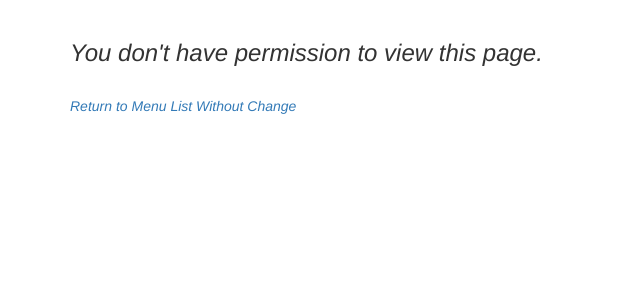
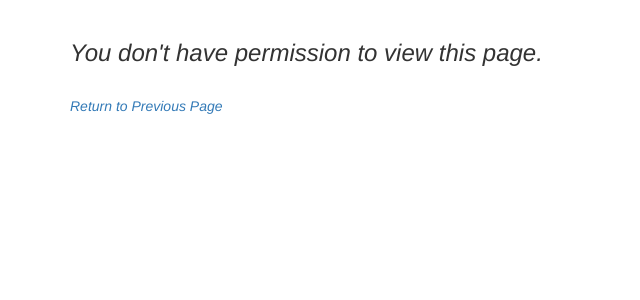
Before and after one commit to emilycharris/restaurant_app, a Django app: the page made by restaurant/urls.py in a window 1280 px wide. Shown: the part 52-352 px from the top of the page, without its empty margins (0-640 px from the left). Run offline with Django 3.2, Linux system fonts and the light colour scheme; the visitor is signed in with stand-in values (Sample User, id 1); some libraries are stand-ins or nearby versions.

Commit message:
final tweaks, ready to submit

```diff
--- a/restaurant/urls.py
+++ b/restaurant/urls.py
@@ -31,7 +31,6 @@ urlpatterns = [
     url(r'^accounts/profile/$', login_required(ProfileUpdateView.as_view()), name="profile_update_view"),
     url(r'^menu_item_create/$', login_required(MenuItemCreateView.as_view()), name='menu_item_create_view'),
     url(r'^menu_item_list/$', login_required(MenuItemListView.as_view()), name='menu_item_list_view'),
-    url(r'^menu_item_detail/(?P<pk>\d+)/$', login_required(MenuItemDetailView.as_view()), name='menu_item_detail_view'),
     url(r'^update_menu_item/(?P<pk>\d+)/$', login_required(MenuItemUpdateView.as_view()), name='menu_item_update_view'),
     url(r'^delete_menu_item/(?P<pk>\d+)/$', login_required(MenuItemDeleteView.as_view()), name='menu_item_delete_view'),
     url(r'^order_create/$', login_required(OrderCreateView.as_view()), name='order_create_view'),
--- a/templates/app/menu_form.html
+++ b/templates/app/menu_form.html
@@ -19,10 +19,16 @@
       <a class="btn btn-danger" href="{% url 'menu_item_delete_view' object.pk %}" role="button" style="float:right">Delete Menu Item</a>
       {% endif %}
   </form>
+  <br>
+  <a href={% url 'menu_item_list_view' %}><em>Return to Menu List Without Change</em></a>
+
+
+
   {% else %}
   <h3><em>You don't have permission to view this page.</em></h3>
+  <br>
+  <a href="javascript:history.go(-1)"><em>Return to Previous Page</em></a>
+
   {% endif %}
-  <br>
-  <a href="javascript:history.go(-1)"><em>Return to Menu List Without Change</em></a>
 
 {% endblock %}
--- a/templates/app/menu_list.html
+++ b/templates/app/menu_list.html
@@ -46,5 +46,7 @@
 {% else %}
 <h3><em>You don't have permission to view this page.</em></h3>
 {% endif %}
+<br>
+<a href="javascript:history.go(-1)"><em>Return to Previous Page</em></a>
 
 {% endblock %}
--- a/templates/app/order_form.html
+++ b/templates/app/order_form.html
@@ -23,7 +23,12 @@
 
 
   </form>
+
+  {% else %}
+  <h3><em>You don't have permission to view this page.</em></h3>
   {% endif %}
+  <br>
+  <a href="javascript:history.go(-1)"><em>Return to Previous Page</em></a>
 
 
 {% endblock %}
--- a/templates/base.html
+++ b/templates/base.html
@@ -5,10 +5,8 @@
   <head>
     <meta charset="utf-8">
     <title>Emily's Cafe</title>
-    <link rel="stylesheet" href="{% static "app/bootstrap/css/bootstrap.css" %}" media="screen" title="no title" charset="utf-8">
-    {# <link rel="stylesheet" href='{% static "app/materialize/css/materialize.css" %}' media="screen" charset="utf-8">#}
+    <link rel="stylesheet" href="{% static "app/bootstrap/css/bootstrap.css" %}" media="screen" charset="utf-8">
     <link rel="stylesheet" href="{% static "app/main.css" %}" media="screen" charset="utf-8">
-    <link rel="stylesheet" href="{% static "app/dynamic-formset.js" %}" media="screen" title="no title" charset="utf-8">
   </head>
   <body>
 
```
Also changed, not shown: templates/app/menu_confirm_delete.html (+7 -0 lines), templates/app/order_list.html (+7 -1 lines), templates/app/order_update.html (+7 -4 lines).
